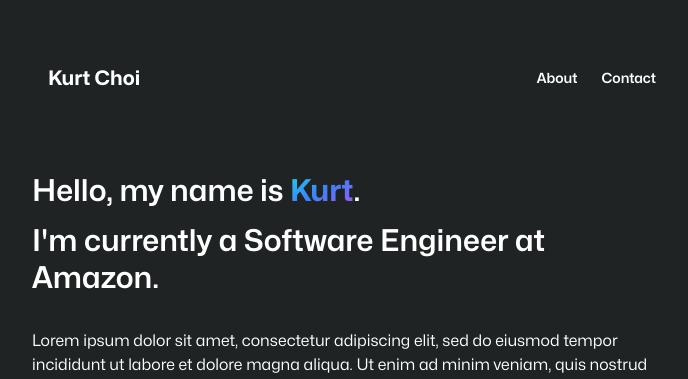
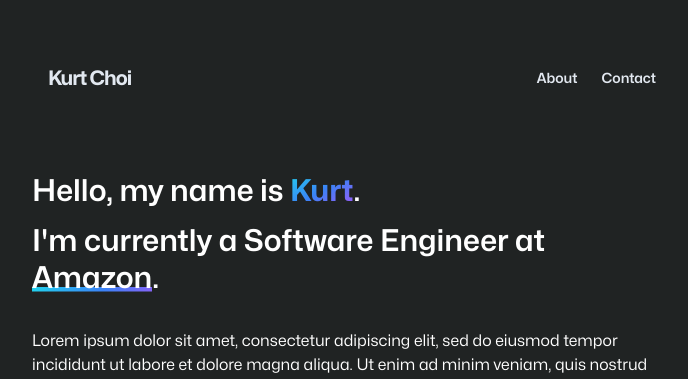
Before and after one commit to Hintful/personal-web, a Next.js app: page / in a window 1280 px wide. Shown: the top 379 px of the page, without its empty margins (288-976 px from the left). Built offline with nearby package versions, Linux system fonts and the light colour scheme.

Commit message:
Slight design/css changes

```diff
--- a/src/app/components/navigation/navbar/Logo.js
+++ b/src/app/components/navigation/navbar/Logo.js
@@ -3,7 +3,7 @@
 const Logo = () => {
     return (
         <Link href="/">
-            <div className="text-white text-xl font-bold select-none hover:text-slate-600 transition duration-75 ease-in-out">
+            <div className="text-xl font-bold select-none hover:text-slate-600 transition duration-75 ease-in-out tracking-tighter text-slate-200">
                 Kurt Choi
             </div>
         </Link>
--- a/src/app/components/navigation/navbar/Navbar.js
+++ b/src/app/components/navigation/navbar/Navbar.js
@@ -3,11 +3,11 @@
 
 const Navbar = () => {
     return (
-        <div className="py-8 bg-deepgray sticky top-0 select-none">
+        <div className="py-8 sticky top-0 select-none">
             <div className="container mx-auto h-full px-4">
                 <div className="flex justify-between items-center h-full">
                     <Logo />
-                    <ul className="hidden md:flex gap-x-6 text-white text-sm font-semibold">
+                    <ul className="hidden md:flex gap-x-6 text-slate-200 text-sm font-semibold">
                         <li>
                             <Link href="/about">
                                 <p className="hover:text-slate-600 transition duration-75 ease-in-out">About</p>
--- a/src/app/globals.css
+++ b/src/app/globals.css
@@ -7,3 +7,21 @@
   /* width: 75%; */
   margin: auto;
 }
+
+@layer components {
+  .text-gradient-primary {
+    @apply bg-gradient-to-br from-cyan-400 via-blue-500 to-purple-500 inline-block text-transparent bg-clip-text;
+  }
+}
+
+.gradient-underline {
+  background-image: linear-gradient(120deg, #22d3ee 0%, #3b82f6 50%, #a855f7 100%);
+  background-repeat: no-repeat;
+  background-size: 120% 0.15em;
+  background-position: 0 85%;
+  transition: background-size 0.1s ease-in-out;
+}
+
+.gradient-underline:hover {
+  background-size: 120% 85%;
+}
--- a/src/app/layout.js
+++ b/src/app/layout.js
@@ -1,6 +1,9 @@
 import localFont from 'next/font/local'
 import './globals.css'
 import Navigation from './components/navigation/Navigation'
+import { config } from '@fortawesome/fontawesome-svg-core'
+import '@fortawesome/fontawesome-svg-core/styles.css'
+config.autoAddCss = false
 
 const monaSans = localFont({
   src: [
--- a/src/app/page.js
+++ b/src/app/page.js
@@ -1,9 +1,14 @@
+'use client'
+import { FontAwesomeIcon } from "@fortawesome/react-fontawesome";
+import { faAmazon } from '@fortawesome/free-brands-svg-icons'
+
+
 export default function Home() {
   return (
     <div className="mt-4 text-white">
-      <div className="flex-col space-y-3 py-8 text-3xl font-semibold leading-tight">
-        <p className="">Hello, my name is <p className="bg-gradient-to-br from-cyan-400 via-blue-500 to-purple-500 inline-block text-transparent bg-clip-text font-bold">Kurt</p>.</p>
-        <p>I'm currently a Software Engineer at Amazon.</p>
+      <div className="flex-col space-y-3 py-8 text-3xl font-semibold leading-tight pr-2">
+        <div className="">Hello, my name is <p className="text-gradient-primary font-bold">Kurt</p>.</div>
+        <div>I'm currently a Software Engineer at <div className="inline-block gradient-underline"> Amazon</div>.</div>
       </div>
       <div>
         Lorem ipsum dolor sit amet, consectetur adipiscing elit, sed do eiusmod tempor incididunt ut labore et dolore magna aliqua. Ut enim ad minim veniam, quis nostrud exercitation ullamco laboris nisi ut aliquip ex ea commodo consequat. Duis aute irure dolor in reprehenderit in voluptate velit esse cillum dolore eu fugiat nulla pariatur. Excepteur sint occaecat cupidatat non proident, sunt in culpa qui officia deserunt mollit anim id est laborum.
```
